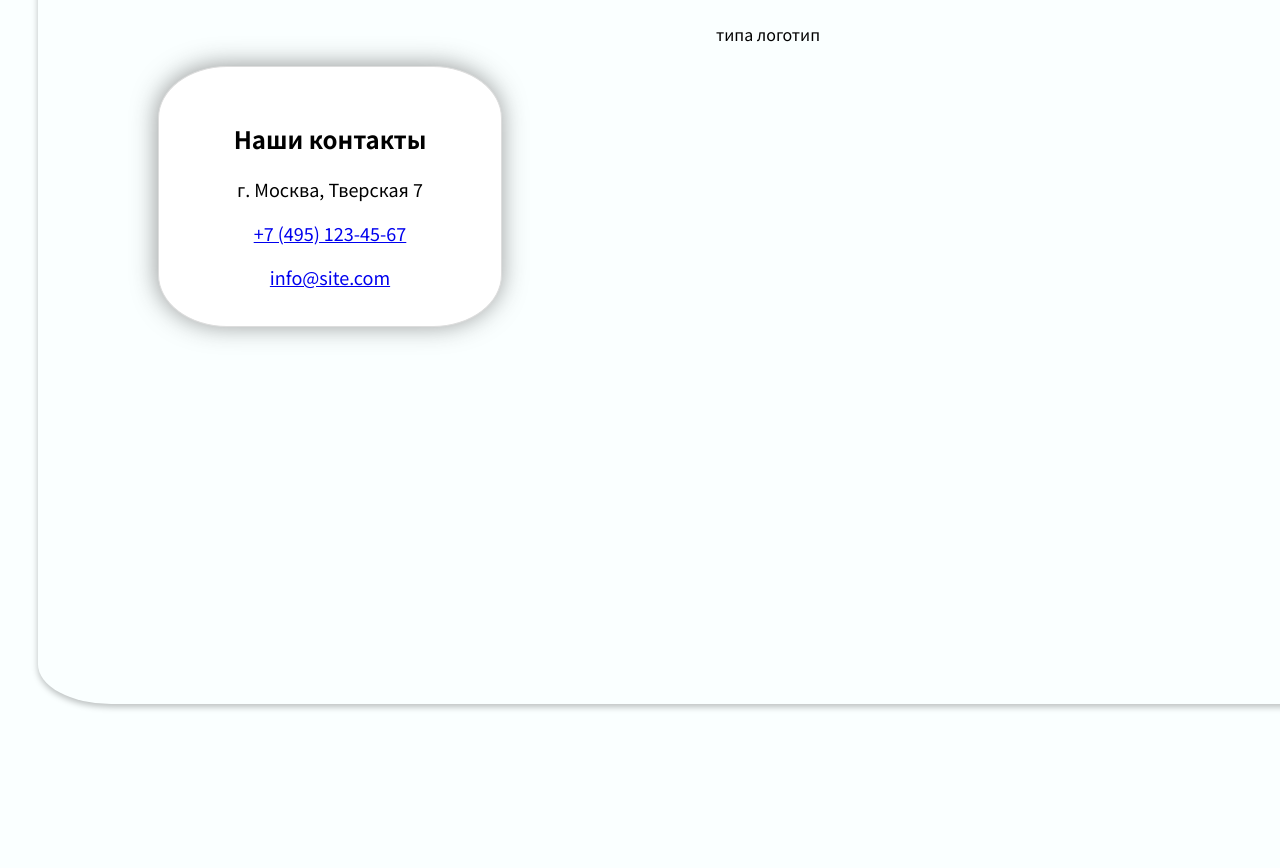
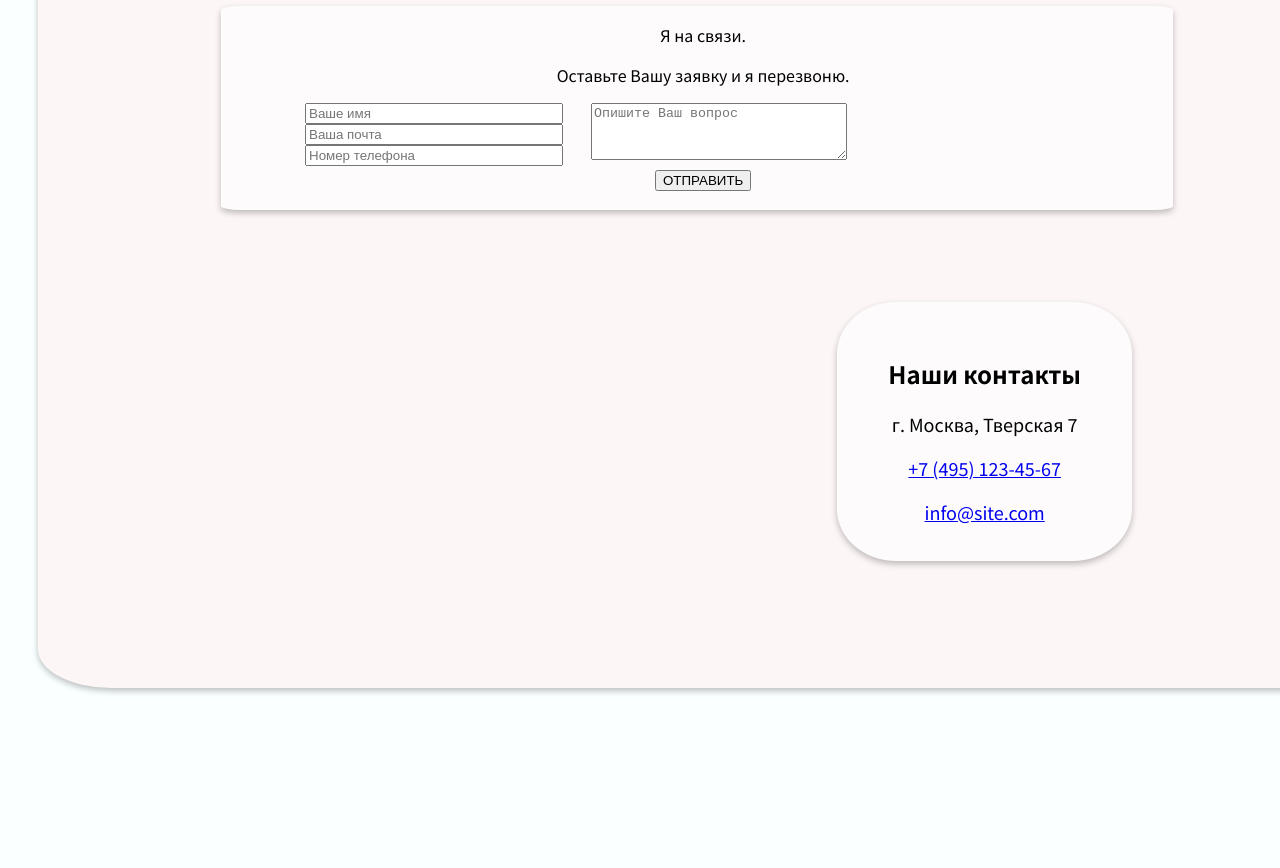
Before and after one commit to Shcherbakov-Vadim-Src/antique-Client, a React app: page /contacts in a window 1280 px wide. Shown: the part 130-998 px from the top of the page. Before the commit the page ends 872 px from the top, so only its background shows below. Built offline with nearby package versions, Linux system fonts and the light colour scheme; a web font is replaced by a local one.

Commit message:
added map and contacts page

```diff
--- a/components/Contacts.js
+++ b/components/Contacts.js
@@ -6,22 +6,38 @@ export default function Contacts() {
 
     let map = <script type="text/javascript" charset="utf-8" async src="https://api-maps.yandex.ru/services/constructor/1.0/js/?um=constructor%3A73bf29da15b84e639e3263b8c8fcbdcd736518971c082240a3bfcbbfb44ccc04&amp;width=536&amp;height=405&amp;lang=ru_RU&amp;scroll=true"></script>
 
+    const getQuestions = () => {
+
+    }
+
     return (
         <div className="thirdPageConteiner">
             <div className="contactConteinerMini">
                 {/* <img className="contactsPictures" src="http://s1.1zoom.me/b5244/720/Roses_Blonde_girl_White_background_Beautiful_529670_1920x1080.jpg" alt="contacts img" /> */}
-                <p>типа логотип</p>
-                <p></p>
+                <div className="yandexMap"><iframe src="https://yandex.ru/map-widget/v1/?um=constructor%3A73bf29da15b84e639e3263b8c8fcbdcd736518971c082240a3bfcbbfb44ccc04&amp;source=constructor" width="536" height="405" frameborder="0"></iframe></div>
+                    <form className="contactForm" onChange={getQuestions}>
+                        <p className="firstParagraphNews" name="first" >Я на связи.</p>
+                        <p className="secondParagraphNews" name="second">Оставьте Вашу заявку и я перезвоню.</p>
+                        <div className="questionData">
+                            <div className="questionData1">
+                                <input className="inputNameNews" name="name" type="text" placeholder="Ваше имя" />
+                                <input className="inputPostNews" name="post" type="text" placeholder="Ваша почта" />
+                                <input className="inputPhoneNews" name="phone" type="text" placeholder="Номер телефона" />
+                            </div>
+                            <div className="questionData2">
+                                <textarea className="questionArea" type="text" name="question" placeholder="Опишите Ваш вопрос "></textarea>
+                            </div>
+                        </div>
+                        <button type="submit" className="inputButtonNews" name="button">ОТПРАВИТЬ</button>
+                    </form>
                     <div class="map-box">
                         <h2>Наши контакты</h2>
                         <p>г. Москва, Тверская 7</p>
                         <p><a href="tel:+7 (495) 123-45-67">+7 (495) 123-45-67</a></p>
                         <p><a href="mailto:info@site.com">info@site.com</a></p>
-                    <div className="yandexMap"><iframe src="https://yandex.ru/map-widget/v1/?um=constructor%3A73bf29da15b84e639e3263b8c8fcbdcd736518971c082240a3bfcbbfb44ccc04&amp;source=constructor" width="536" height="405" frameborder="0"></iframe></div>
+                    </div>
                 </div>
          </div>
 
-        </div>
     )
-
 }
--- a/style.css
+++ b/style.css
@@ -12,7 +12,7 @@ body {
     margin: 0 auto;
     padding: 30px;
     height: 100%;
-    /* background-color: rgb(247, 240, 240); */
+    background-color: rgb(253, 246, 246);
     -webkit-transition: -webkit-transform .15s linear;
     -webkit-box-shadow: 0 3px 6px rgba(0,0,0,.25);
     -moz-box-shadow: 0 3px 6px rgba(0,0,0,.25);
@@ -31,9 +31,9 @@ body {
     margin: 0 10px 20px 10px;
     font-weight: 800;
     text-decoration:none;
-    color: rgb(114, 114, 124);
+    color: rgb(3, 3, 3);
     color: transparent;
-    -webkit-text-stroke: 1px rgb(165, 150, 150);
+    -webkit-text-stroke: 1px rgb(8, 8, 8);
     text-decoration: none;
     cursor: pointer;
 }
@@ -74,6 +74,7 @@ body {
     -webkit-box-shadow: 0 3px 6px rgba(0,0,0,.25);
     -moz-box-shadow: 0 3px 6px rgba(0,0,0,.25);
     font-family: 'Noto Sans TC', sans-serif;
+    text-decoration: none;
 }
 
 .miniConteinerForGood:hover {
@@ -82,6 +83,7 @@ body {
     position: relative;
     z-index: 5;
     transition: 0.5s;
+    text-decoration: none;
   }
 
 .buttonEdit {
@@ -618,14 +620,19 @@ h2 {
 
 .map-box {
 	padding: 34px;
-    background: #fff;
-    border: 1px solid #ddd;
-    z-index: 100;
+    background-color: rgb(253, 251, 251);
+    /* border: 1px solid #ddd;
+    z-index: 100; */
     width: 274px;
     height: 191px;
-    box-shadow: -1px -1px 24px 0px rgb(50 50 50 / 50%);
+    /* box-shadow: -1px -1px 24px 0px rgb(50 50 50 / 50%); */
     border-radius: 20%;
-    margin: 20px 34px 73px 90px;
+    position: relative;
+    top: 296px;
+    left: -336px;
+    -webkit-transition: -webkit-transform .15s linear;
+    -webkit-box-shadow: 0 3px 6px rgba(0,0,0,.25);
+    -moz-box-shadow: 0 3px 6px rgba(0,0,0,.25);
 }
 .map-box p {
 	font-size: 18px;
@@ -634,6 +641,62 @@ h2 {
 .yandexMap {
     width: 400px;
     position: relative;
-    bottom: 173px;
-    left: 368px;
+    bottom: -239px;
+    left: 154px;
 }
+
+.thirdPageConteiner {
+    font-family: 'Noto Sans TC', sans-serif;
+}
+
+.contactForm {
+    -webkit-transition: -webkit-transform .15s linear;
+    -webkit-box-shadow: 0 3px 6px rgba(0,0,0,.25);
+    -moz-box-shadow: 0 3px 6px rgba(0,0,0,.25);
+    border-radius: 2%;
+    width: 1100px;
+    height: 188px;
+    padding: 1px 15px 15px 27px;
+    margin: 0 0 0 -247px;
+    background-color: rgb(253, 251, 251);
+}
+
+.contactConteinerMini {
+    display: flex;
+    flex-direction: row;
+}
+
+.questionData1 {
+    display: flex;
+    flex-direction: column;
+}
+
+.questionData2 {
+
+}
+
+.questionData {
+    display: flex;
+    flex-direction: row;
+}
+
+.questionArea {
+    margin: 0 0 0 24px;
+    width: 250px;
+    height: 51px;
+}
+
+.inputNameNews {
+    margin: 0px 4px 0 57px;
+    width: 250px;
+}
+
+.inputPostNews {
+    margin: 0px 4px 0 57px;
+    width: 250px;
+}
+
+.inputPhoneNews {
+    margin: 0px 4px 0 57px;
+    width: 250px;
+}
```
Lines whose indentation alone changed are shown as unchanged.
